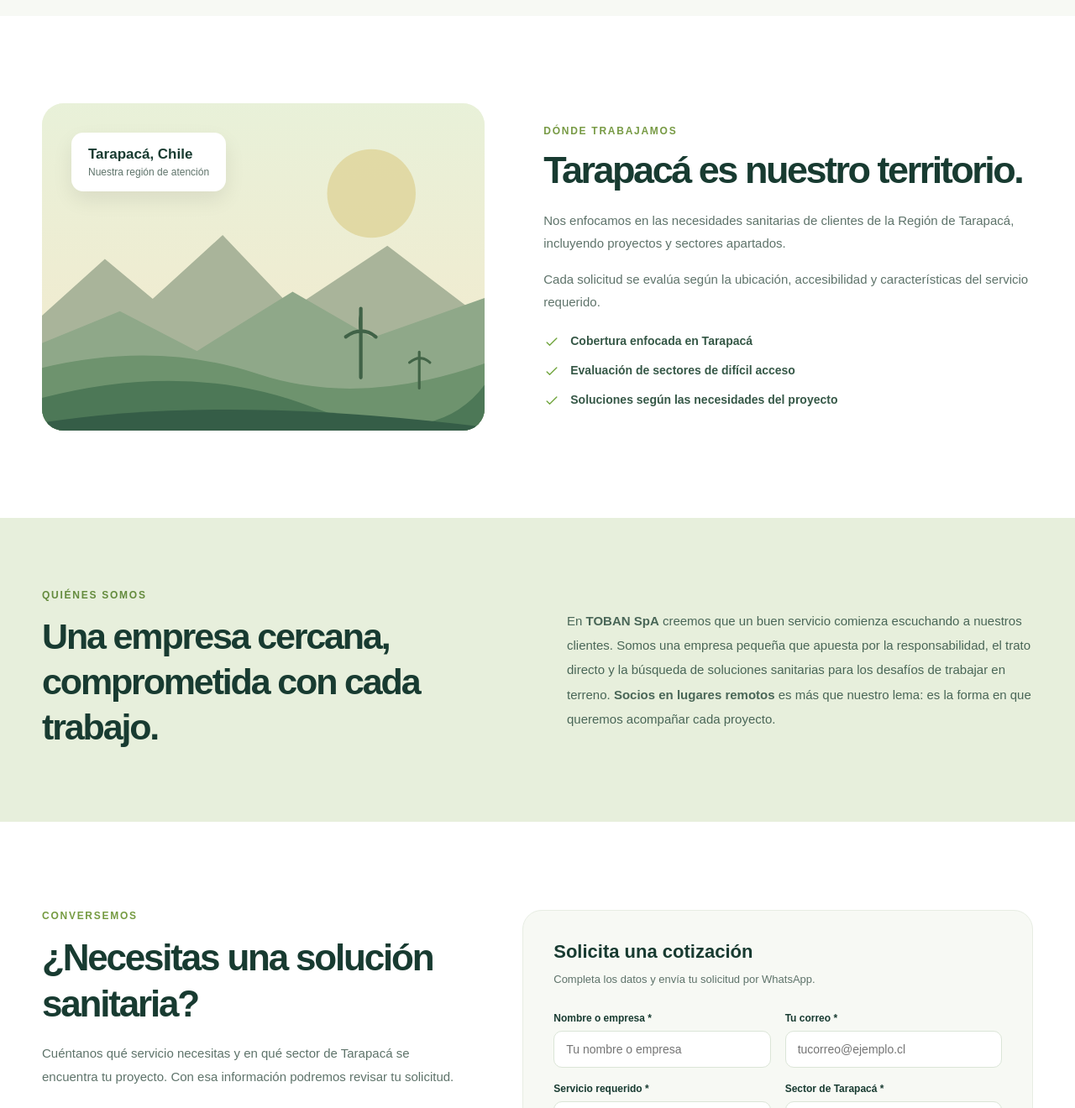
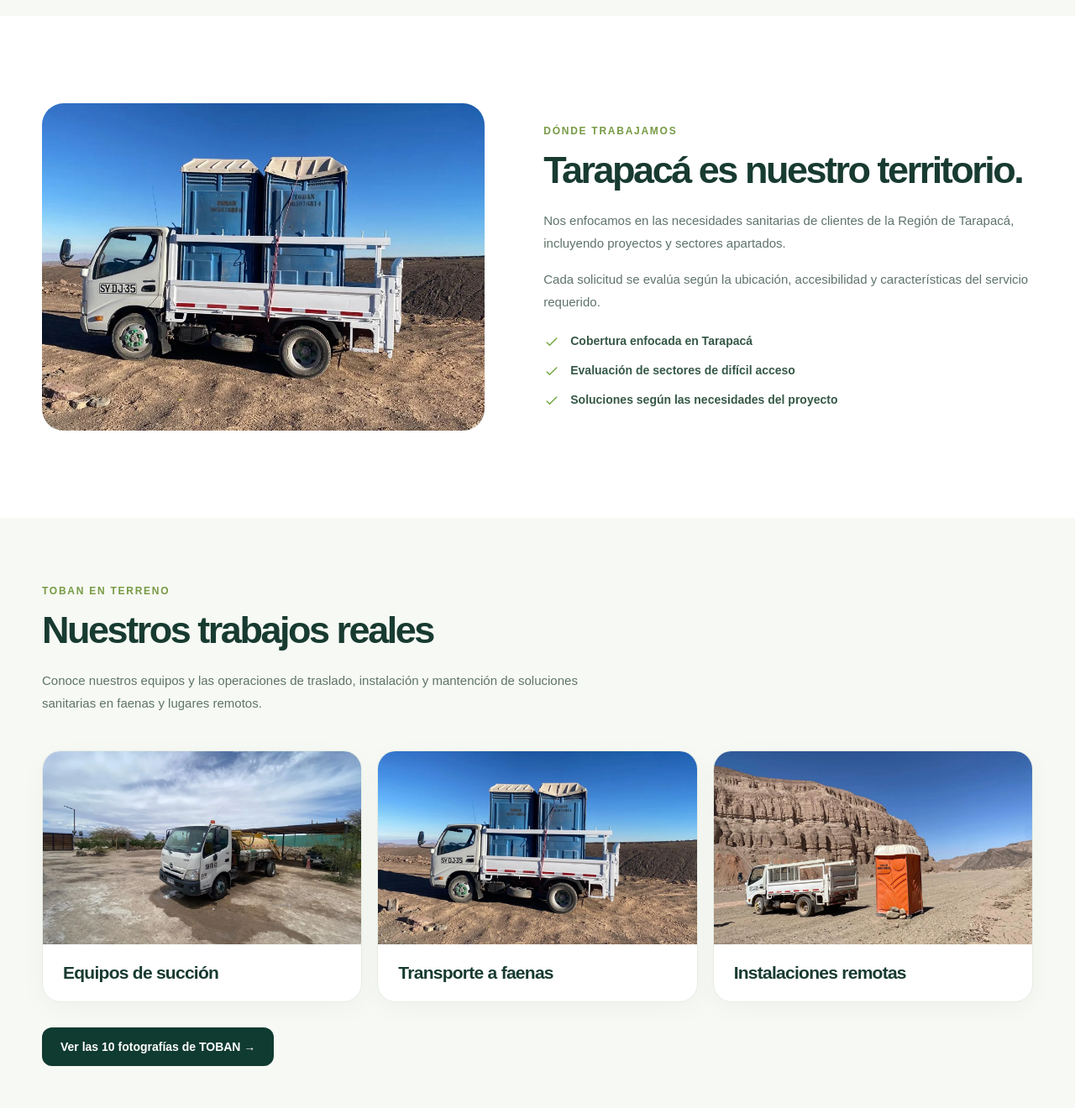
Before and after one commit to robinsontoledo90-sys/toban-spa, a plain HTML site: page index.html in a window 1280 px wide. Shown: the part 1480-2800 px from the top of the page at 84% size. Drawn offline with Linux system fonts and the light colour scheme.

Commit message:
Integrar fotografías reales de TOBAN y enlace a galería en portada

```diff
--- a/index.html
+++ b/index.html
@@ -125,7 +125,7 @@
       <div><div class="brand-name">TOBAN <small>SpA</small></div><p>Socios en lugares remotos</p></div>
     </a>
     <nav class="nav-links" id="main-nav" aria-label="Navegación principal">
-      <a href="#servicios">Servicios</a><a href="#cobertura">Cobertura</a><a href="#nosotros">Nosotros</a><a href="#contacto">Contacto</a>
+      <a href="#servicios">Servicios</a><a href="#cobertura">Cobertura</a><a href="#galeria">Galería</a><a href="#nosotros">Nosotros</a><a href="#contacto">Contacto</a>
     </nav>
     <a href="#contacto" class="btn btn-dark nav-cta">Pedir cotización <svg xmlns="http://www.w3.org/2000/svg" width="28" height="28" viewBox="0 0 24 24" fill="none" stroke="currentColor" stroke-width="1.7" stroke-linecap="round" stroke-linejoin="round" aria-hidden="true"><path d="M5 12h14m-7-7 7 7-7 7"/></svg></a>
     <button class="menu-button" aria-label="Abrir menú" aria-expanded="false" aria-controls="main-nav" id="menu-toggle"><svg xmlns="http://www.w3.org/2000/svg" width="28" height="28" viewBox="0 0 24 24" fill="none" stroke="currentColor" stroke-width="1.7" stroke-linecap="round" stroke-linejoin="round" aria-hidden="true"><path d="M4 7h16M4 12h16M4 17h16"/></svg></button>
@@ -161,26 +161,25 @@
     </section>
     <section class="coverage" id="cobertura">
      <div class="container coverage-layout">
-      <div class="map-card" aria-label="Ilustración de paisaje del norte de Chile, representando cobertura en Tarapacá">
-        <svg class="scene" viewBox="0 0 500 390" role="img" aria-label="Paisaje ilustrado del desierto de Tarapacá" preserveAspectRatio="xMidYMid slice">
-          <defs><linearGradient id="sky" x1="0" y1="0" x2="0" y2="1"><stop stop-color="#e8f1d9"/><stop offset="1" stop-color="#f4e9cc"/></linearGradient></defs>
-          <rect width="500" height="390" fill="url(#sky)"/>
-          <circle cx="372" cy="112" r="50" fill="#e0d69d" opacity=".85"/>
-          <path d="M0 250L71 186 125 231 204 159 283 242 390 171 500 255V390H0" fill="#a9b49a"/>
-          <path d="M0 281 88 245 175 290 283 223 373 275 500 230V390H0" fill="#8fa889"/>
-          <path d="M0 309Q130 278 244 316T500 304V390H0" fill="#6e936e"/>
-          <path d="M0 343Q166 300 304 353T500 328V390H0" fill="#4d7857"/>
-          <path d="M0 371Q205 339 500 376V390H0" fill="#355d47"/>
-          <path d="M360 242v78m-17-46q18-13 34 0m-17-5q-1-12 0-20" stroke="#406247" stroke-width="4" fill="none" stroke-linecap="round"/>
-          <path d="M426 291v41m-11-29q12-10 23 0" stroke="#426447" stroke-width="3" fill="none" stroke-linecap="round"/>
-        </svg>
-        <div class="map-label"><strong>Tarapacá, Chile</strong><span>Nuestra región de atención</span></div>
+      <div class="map-card" style="padding:0;min-height:390px" aria-label="Transporte de baños químicos TOBAN en terreno">
+        <img src="imagenes/transporte-banos-azules.webp" alt="Camión TOBAN transportando baños químicos en el desierto" loading="lazy" style="display:block;width:100%;height:390px;object-fit:cover">
       </div>
       <div>
         <div class="section-head" style="margin-bottom:0"><div class="eyebrow">Dónde trabajamos</div><h2>Tarapacá es nuestro territorio.</h2><p>Nos enfocamos en las necesidades sanitarias de clientes de la Región de Tarapacá, incluyendo proyectos y sectores apartados.</p><p style="margin-top:16px">Cada solicitud se evalúa según la ubicación, accesibilidad y características del servicio requerido.</p></div>
         <ul class="cover-list"><li><svg xmlns="http://www.w3.org/2000/svg" width="28" height="28" viewBox="0 0 24 24" fill="none" stroke="currentColor" stroke-width="1.7" stroke-linecap="round" stroke-linejoin="round" aria-hidden="true"><path d="m5 12 4 4L19 6"/></svg> Cobertura enfocada en Tarapacá</li><li><svg xmlns="http://www.w3.org/2000/svg" width="28" height="28" viewBox="0 0 24 24" fill="none" stroke="currentColor" stroke-width="1.7" stroke-linecap="round" stroke-linejoin="round" aria-hidden="true"><path d="m5 12 4 4L19 6"/></svg> Evaluación de sectores de difícil acceso</li><li><svg xmlns="http://www.w3.org/2000/svg" width="28" height="28" viewBox="0 0 24 24" fill="none" stroke="currentColor" stroke-width="1.7" stroke-linecap="round" stroke-linejoin="round" aria-hidden="true"><path d="m5 12 4 4L19 6"/></svg> Soluciones según las necesidades del proyecto</li></ul>
       </div>
      </div>
+    </section>
+    <section class="services" id="galeria" style="padding:80px 0">
+      <div class="container">
+        <div class="section-head"><div class="eyebrow">TOBAN en terreno</div><h2>Nuestros trabajos reales</h2><p>Conoce nuestros equipos y las operaciones de traslado, instalación y mantención de soluciones sanitarias en faenas y lugares remotos.</p></div>
+        <div class="service-grid">
+          <a class="service-card" href="galeria.html" style="padding:0;min-height:0;overflow:hidden;display:block"><img src="imagenes/camion-succion.webp" alt="Camión de succión de TOBAN" loading="lazy" style="width:100%;height:230px;object-fit:cover;display:block"><div style="padding:20px 24px"><h3 style="margin:0">Equipos de succión</h3></div></a>
+          <a class="service-card" href="galeria.html" style="padding:0;min-height:0;overflow:hidden;display:block"><img src="imagenes/transporte-banos-azules.webp" alt="Transporte de baños químicos en terreno" loading="lazy" style="width:100%;height:230px;object-fit:cover;display:block"><div style="padding:20px 24px"><h3 style="margin:0">Transporte a faenas</h3></div></a>
+          <a class="service-card" href="galeria.html" style="padding:0;min-height:0;overflow:hidden;display:block"><img src="imagenes/bano-en-quebrada.webp" alt="Baño químico TOBAN instalado en una quebrada" loading="lazy" style="width:100%;height:230px;object-fit:cover;display:block"><div style="padding:20px 24px"><h3 style="margin:0">Instalaciones remotas</h3></div></a>
+        </div>
+        <p style="margin-top:30px"><a class="btn btn-dark" href="galeria.html">Ver las 10 fotografías de TOBAN →</a></p>
+      </div>
     </section>
     <section class="about" id="nosotros">
       <div class="container about-inner"><div><div class="eyebrow" style="color:#648b3d;margin-bottom:16px">Quiénes somos</div><h2>Una empresa cercana, comprometida con cada trabajo.</h2></div><p>En <strong>TOBAN SpA</strong> creemos que un buen servicio comienza escuchando a nuestros clientes. Somos una empresa pequeña que apuesta por la responsabilidad, el trato directo y la búsqueda de soluciones sanitarias para los desafíos de trabajar en terreno. <strong>Socios en lugares remotos</strong> es más que nuestro lema: es la forma en que queremos acompañar cada proyecto.</p></div>
@@ -205,7 +204,7 @@
       </div>
     </section>
   </main>
-  <footer class="footer"><div class="container footer-inner"><div><div class="footer-title">TOBAN SpA</div><p>Socios en lugares remotos · Región de Tarapacá, Chile</p></div><div class="footer-nav"><a href="#servicios">Servicios</a><a href="#cobertura">Cobertura</a><a href="mailto:negocio@toban.cl">negocio@toban.cl</a><span>© <span id="year"></span> TOBAN SpA</span></div></div></footer>
+  <footer class="footer"><div class="container footer-inner"><div><div class="footer-title">TOBAN SpA</div><p>Socios en lugares remotos · Región de Tarapacá, Chile</p></div><div class="footer-nav"><a href="#servicios">Servicios</a><a href="#cobertura">Cobertura</a><a href="galeria.html">Galería</a><a href="mailto:negocio@toban.cl">negocio@toban.cl</a><span>© <span id="year"></span> TOBAN SpA</span></div></div></footer>
   <a class="floating-wa" href="https://wa.me/56965076814?text=Hola%20TOBAN%20SpA%2C%20quiero%20solicitar%20una%20cotizaci%C3%B3n." title="Solicitar cotización por WhatsApp" aria-label="Solicitar cotización a TOBAN SpA por WhatsApp"><svg xmlns="http://www.w3.org/2000/svg" width="28" height="28" viewBox="0 0 24 24" fill="none" stroke="currentColor" stroke-width="1.7" stroke-linecap="round" stroke-linejoin="round" aria-hidden="true"><path d="M21 11.5a8.5 8.5 0 0 1-12.8 7.3L3 20l1.4-5.2A8.5 8.5 0 1 1 21 11.5Z"/></svg> <span>Cotizar por WhatsApp</span></a>
   <script>
    const nav=document.getElementById('main-nav');
```
